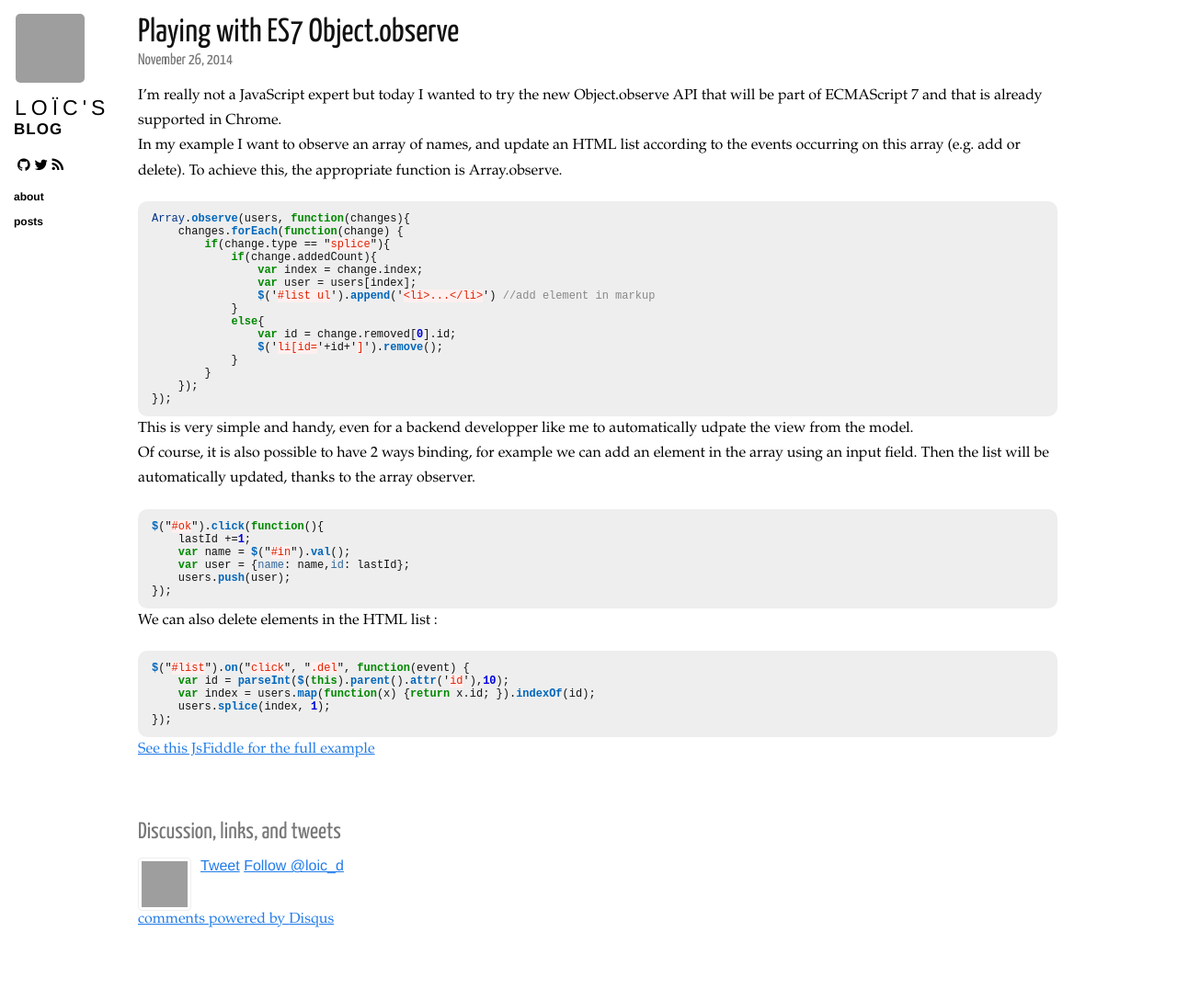
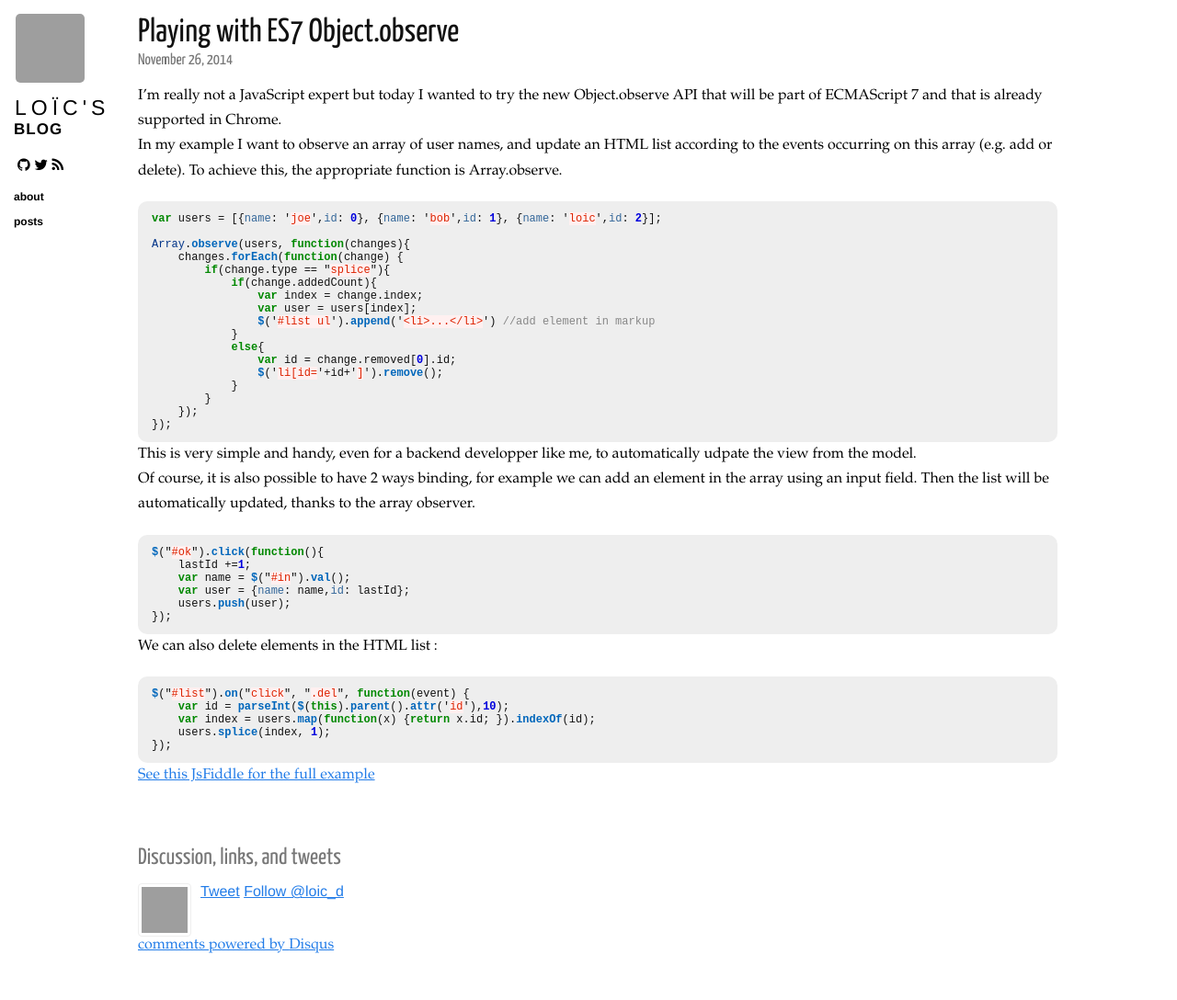
Before and after one commit to loicdescotte/loicdescotte.github.io, a Jekyll site: the page built from _posts/2014-11-26-es7-object-observe.md, in a window 1280 px wide. Shown: the whole page at 92% size. Built offline with Jekyll 4.4.1, drawn with Linux system fonts in a browser that asks for light colours; nearby versions of some CDN libraries; Markdown is read by kramdown in place of the engine named in the settings; comment, search, counter and statistics services are not loaded; before the commit the page ends 1060 px from its top, so only the background shows below that; grey boxes are pictures that could not be loaded.

Commit message:
Update 2014-11-26-es7-object-observe.md

```diff
--- a/_posts/2014-11-26-es7-object-observe.md
+++ b/_posts/2014-11-26-es7-object-observe.md
@@ -8,9 +8,11 @@ tags:
 ---
 
 I'm really not a JavaScript expert but today I wanted to try the new Object.observe API that will be part of ECMAScript 7 and that is already supported in Chrome.
-In my example I want to observe an array of names, and update an HTML list according to the events occurring on this array (e.g. add or delete). To achieve this, the appropriate function is Array.observe.
+In my example I want to observe an array of user names, and update an HTML list according to the events occurring on this array (e.g. add or delete). To achieve this, the appropriate function is Array.observe.
 
 {% highlight javascript %}
+var users = [{name: 'joe',id: 0}, {name: 'bob',id: 1}, {name: 'loic',id: 2}];
+
 Array.observe(users, function(changes){
     changes.forEach(function(change) {
         if(change.type == "splice"){
@@ -28,7 +30,7 @@ Array.observe(users, function(changes){
 });
 {% endhighlight %}
 
-This is very simple and handy, even for a backend developper like me to automatically udpate the view from the model.
+This is very simple and handy, even for a backend developper like me, to automatically udpate the view from the model.
 Of course, it is also possible to have 2 ways binding, for example we can add an element in the array using an input field. Then the list will be automatically updated, thanks to the array observer.
 
 {% highlight javascript %}
```
